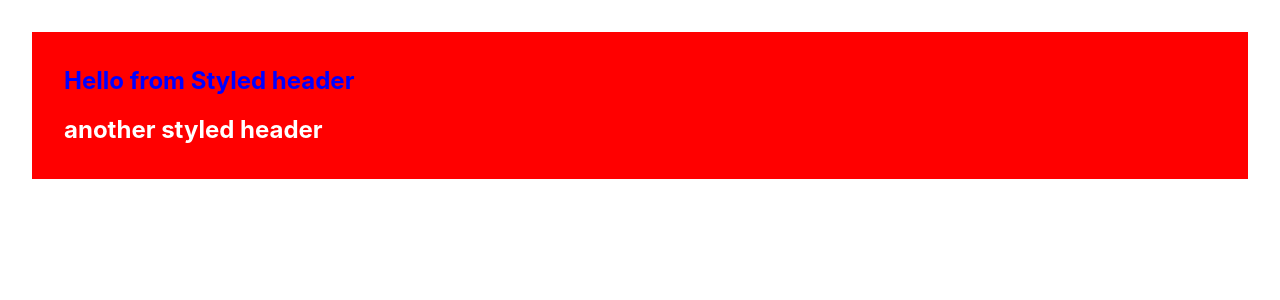
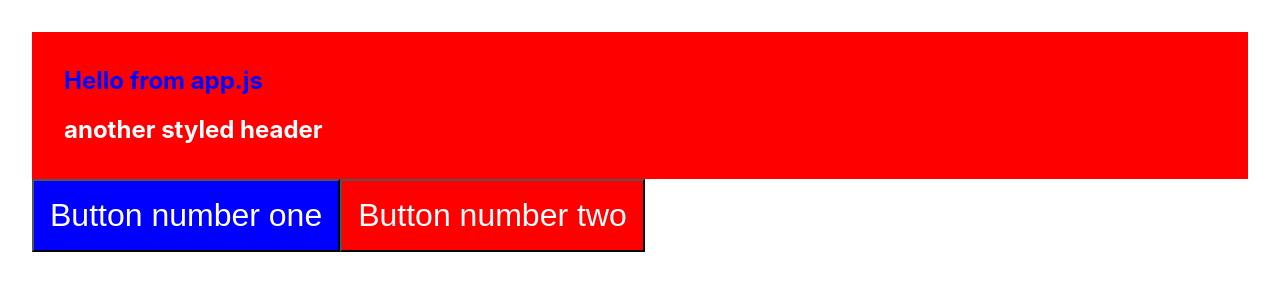
Before and after one commit to iyadhb/explore-react-styling, a React (Create React App) app: page / in a window 1280 px wide. Shown: the top 300 px of the page. Built offline with nearby package versions, Linux system fonts and the light colour scheme.

Commit message:
props for styled components

```diff
--- a/src/App.js
+++ b/src/App.js
@@ -1,11 +1,14 @@
 import React from 'react';
 import './App.css';
 import StyledHeader from './components/StyledHeader'
+import PropsButton from './components/PropsButton'
 
 function App() {
   return (
     <div>
-    <StyledHeader />
+    <StyledHeader title="Hello from app.js" />
+    <PropsButton color='blue'>Button number one</PropsButton>
+    <PropsButton color='red'>Button number two</PropsButton>
 
     </div>
   );
--- /dev/null
+++ b/src/components/PropsButton.js
@@ -0,0 +1,12 @@
+import styled from 'styled-components'
+
+const PropsButton = styled.button`
+background: ${(props)=>props.color};
+color: white;
+padding: 1rem;
+font-size: 2rem;
+
+
+`
+
+export default PropsButton
--- a/src/components/StyledHeader.js
+++ b/src/components/StyledHeader.js
@@ -1,10 +1,10 @@
 import React from 'react'
 import styled from 'styled-components'
 
-const StyledHeader = () => {
+const StyledHeader = ({title}) => {
     return (
         <StyledWrapper>
-            <h1>Hello from Styled header</h1>
+            <h1>{title}</h1>
             <h2 className="radnom">another styled header</h2>
         </StyledWrapper>
     )
```
